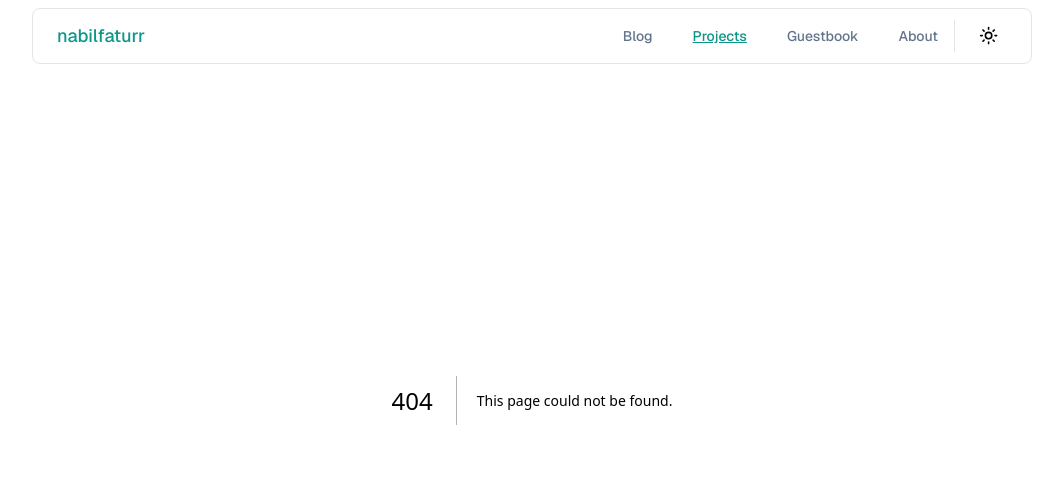
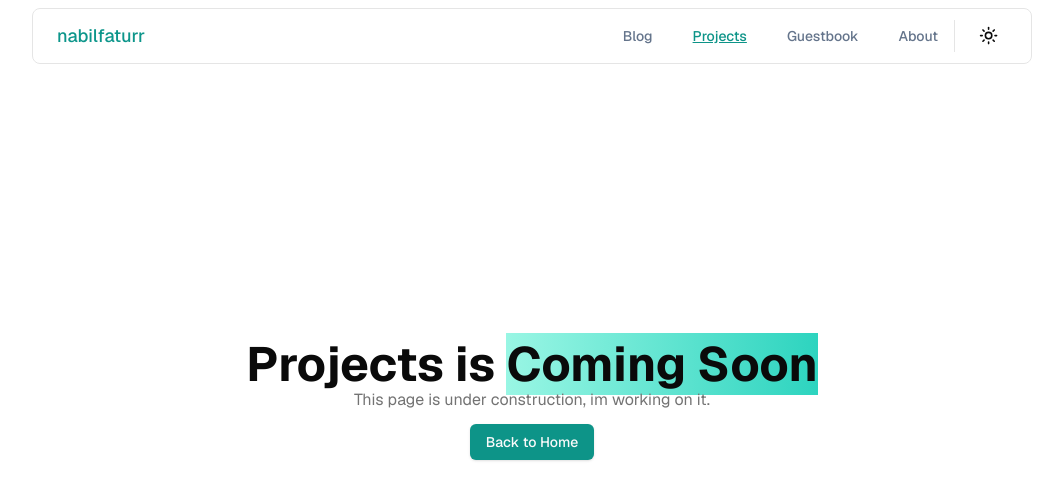
Before and after one commit to nabilfaturr/portfolio, a Next.js app: page /projects in a window 1280 px wide. Before the commit this address had no page. Shown: the top 500 px of the page, without its empty margins (108-1171 px from the left). Built offline with nearby package versions, Linux system fonts and the light colour scheme.

Commit message:
feat: add page.tsx for every route

```diff
--- a/src/app/globals.css
+++ b/src/app/globals.css
@@ -102,7 +102,14 @@
   }
 
   .text-color {
-    @apply text-slate-800 dark:text-slate-100
+    @apply text-slate-800 dark:text-slate-100;
   }
 
+  .bg-brand-gradient {
+    @apply bg-gradient-to-r from-teal-200 to-teal-400 dark:from-teal-600 dark:to-teal-400;
+  }
+
+  .bg-brand {
+    @apply bg-[hsl(var(--brand-color))];
+  }
 }
--- /dev/null
+++ b/src/app/guestbook/page.tsx
@@ -0,0 +1,10 @@
+import ComingSoon from "@/components/shared/page/coming-soon";
+import React from "react";
+
+type GuestbookPageProps = {};
+
+const GuestbookPage: React.FC<GuestbookPageProps> = () => {
+  return <ComingSoon page="Guestbook" />;
+};
+
+export default GuestbookPage;
--- a/src/app/page.tsx
+++ b/src/app/page.tsx
@@ -33,10 +33,7 @@ const Hero = () => {
               Hello World!
             </span>
             <span className="text-2xl xs:text-3xl sm:text-4xl md:text-5xl lg:text-6xl">
-              You can call me{" "}
-              <span className="font-bold bg-gradient-to-r from-teal-200 to-teal-400 dark:from-teal-600 dark:to-teal-400">
-                Nabil
-              </span>
+              You can call me <span className="font-bold bg-brand-gradient">Nabil</span>
             </span>
           </h2>
           <p
--- /dev/null
+++ b/src/app/projects/page.tsx
@@ -0,0 +1,10 @@
+import ComingSoon from "@/components/shared/page/coming-soon";
+import React from "react";
+
+type ProjectPageProps = {};
+
+const ProjectPage: React.FC<ProjectPageProps> = () => {
+  return <ComingSoon page="Projects" />;
+};
+
+export default ProjectPage;
--- /dev/null
+++ b/src/components/shared/page/coming-soon.tsx
@@ -0,0 +1,25 @@
+import { Button } from "@/components/ui/button";
+import Link from "next/link";
+import React from "react";
+
+const ComingSoon = ({ page }: { page: string }) => {
+  return (
+    <div className="flex items-center justify-center h-screen absolute top-0 left-0 w-full">
+      <div className="flex flex-col items-center justify-center space-y-3">
+        <div className="text-center">
+          <h1 className="text-3xl sm:text-5xl font-bold">
+            {page} is <span className="bg-brand-gradient">Coming Soon</span>
+          </h1>
+          <p className="text-muted-foreground text-sm sm:text-base">
+            This page is under construction, im working on it.
+          </p>
+        </div>
+        <Button asChild className="bg-teal-600 hover:bg-teal-700 transition-all duration-300">
+          <Link href="/">Back to Home</Link>
+        </Button>
+      </div>
+    </div>
+  );
+};
+
+export default ComingSoon;
```
Also changed, not shown: src/components/shared/page/not-found.tsx (added).
